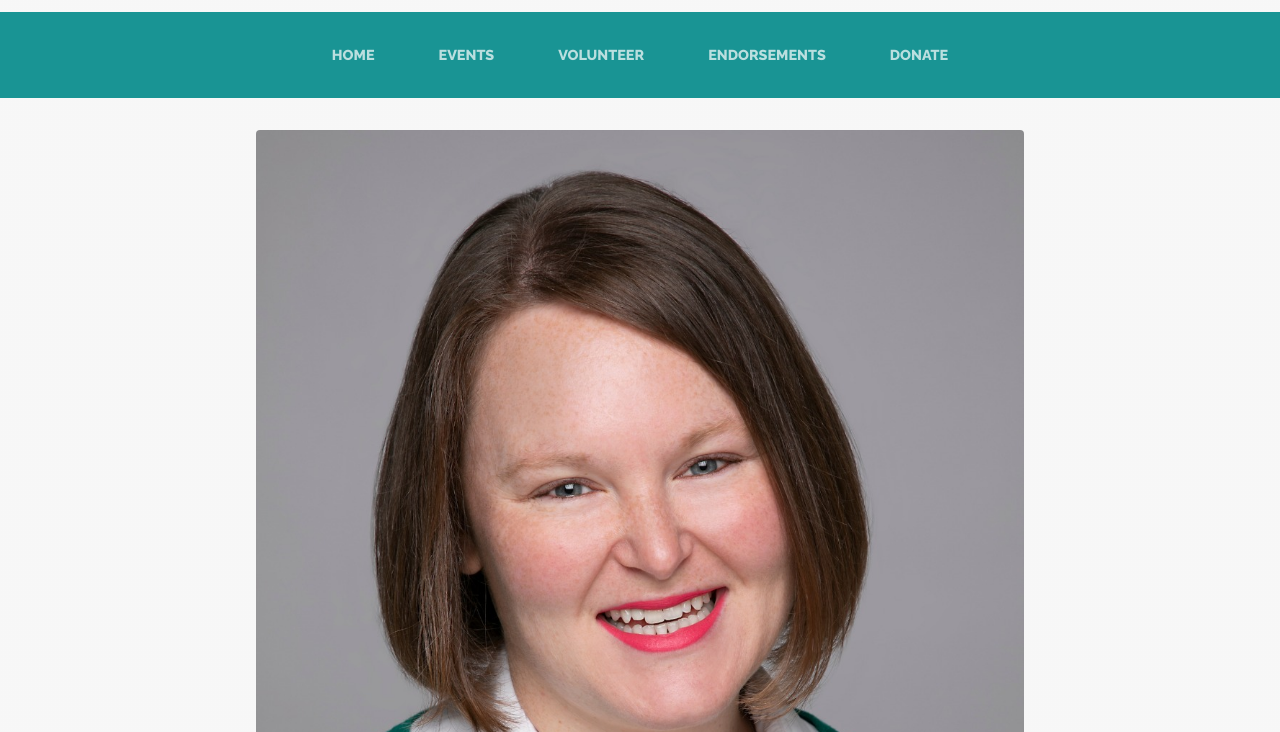
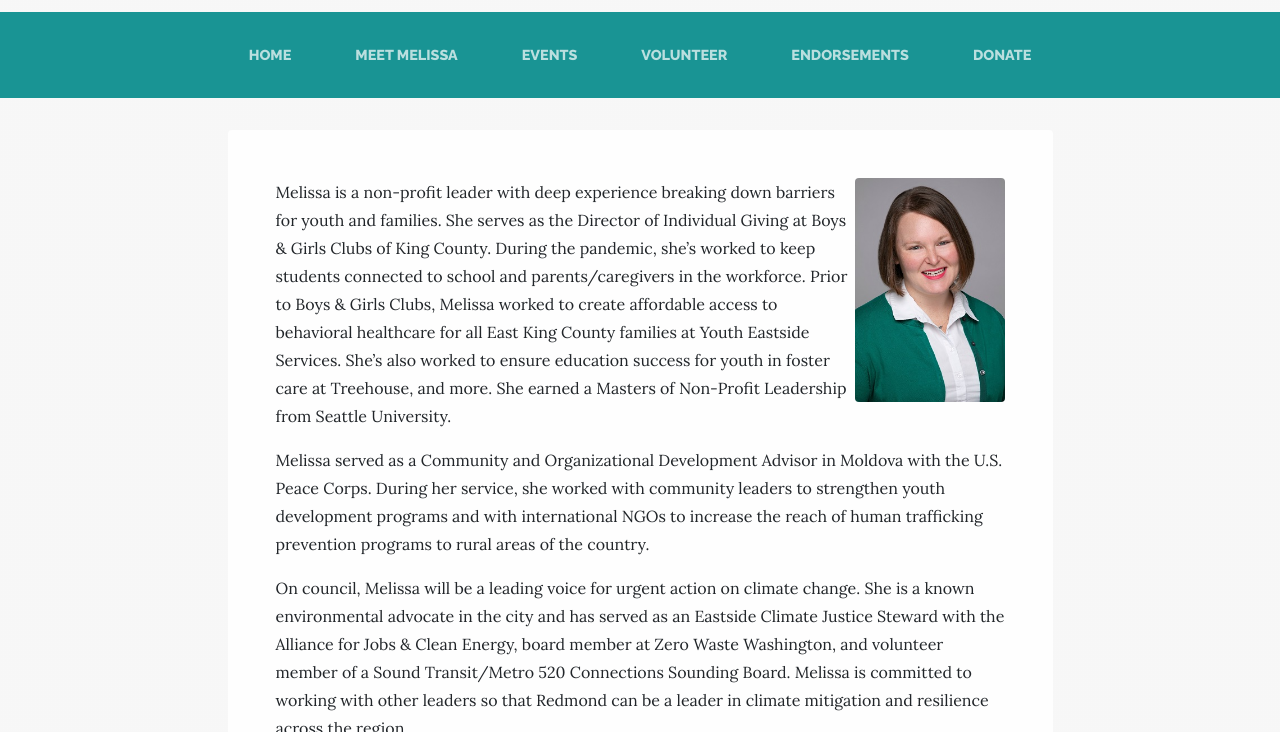
Before and after one commit to ElectMelissaStuart/website, a website: page meet_melissa.html in a window 1280 px wide. Shown: the part 68-800 px from the top of the page. Drawn offline with Linux system fonts and the light colour scheme.

Commit message:
Added meet melissa page

```diff
--- a/meet_melissa.html
+++ b/meet_melissa.html
@@ -43,6 +43,9 @@
             </a>
           </li>
           <li class="nav-item px-lg-4">
+            <a class="nav-link text-uppercase text-expanded" href="meet_melissa.html">Meet Melissa</a>
+          </li>
+          <li class="nav-item px-lg-4">
             <a class="nav-link text-uppercase text-expanded" href="events.html">Events</a>
           </li>
           <li class="nav-item px-lg-4">
@@ -59,25 +62,25 @@
       </div>
     </div>
   </nav>
+
   <section class="page-section">
     <div class="container">
-      <div class="product-item">
-        <img class="product-item-img mx-auto d-flex rounded img-fluid mb-3 mb-lg-0" src="img/meet_melissa.jpg" alt="">
-        <div class="product-item-description d-flex mr-auto">
-          <div class="bg-faded p-5 rounded">
-            <h2 class="section-heading mb-4">
-              <span class="section-heading-upper">Take action on climate change</span>
-            </h2>
+      <div class="about-heading-content">
+        <div class="row">
+          <div class="col-xl-9 col-lg-10 mx-auto">
+            <div class="bg-faded rounded p-5">
+            <img class="product-item-img mx-auto d-flex rounded img-fluid mb-3 mb-lg-0" src="img/meet_melissa_small.jpg" width="150"  alt="" align="right">
+            <p>
+              Melissa is a non-profit leader with deep experience breaking down barriers for youth and families. She serves as the Director of Individual Giving at Boys & Girls Clubs of King County. During the pandemic, she’s worked to keep students connected to school and parents/caregivers in the workforce. Prior to Boys & Girls Clubs, Melissa worked to create affordable access to behavioral healthcare for all East King County families at Youth Eastside Services. She’s also worked to ensure education success for youth in foster care at Treehouse, and more. She earned a Masters of Non-Profit Leadership from Seattle University.
+            </p>
+            <p>
+              Melissa served as a Community and Organizational Development Advisor in Moldova with the U.S. Peace Corps. During her service, she worked with community leaders to strengthen youth development programs and with international NGOs to increase the reach of human trafficking prevention programs to rural areas of the country.
+            </p>
             <p>
               On council, Melissa will be a leading voice for urgent action on climate change. She is a known environmental advocate in the city and has served as an Eastside Climate Justice Steward with the Alliance for Jobs & Clean Energy, board member at Zero Waste Washington, and volunteer member of a Sound Transit/Metro 520 Connections Sounding Board. Melissa is committed to working with other leaders so that Redmond can be a leader in climate mitigation and resilience across the region.
             </p>
-            <h2 class="section-heading mb-4">
-              <span class="section-heading-upper">Breaking down barriers</span>
-            </h2>
-            <p>
-              Melissa is a non-profit leader with deep experience breaking down barriers for youth and families. She proudly serves as the Director of Individual Giving at Boys & Girls Clubs of King County. During the pandemic, she’s worked to keep students connected to school and parents/caregivers in the workforce. Prior to Boys & Girls Clubs, Melissa worked to create affordable access to behavioral healthcare for all Eastside families at Youth Eastside Services. She’s also worked to ensure education success for youth in foster care at Treehouse, and more. She earned a Masters of Non-Profit Leadership from Seattle University.
-            </p>
-        </div>
+            </div>
+          </div>
         </div>
       </div>
     </div>
```
Also changed, not shown: endorsements.html (+4 -1 lines), events.html (+4 -1 lines), index.html (+4 -1 lines), volunteer.html (+4 -1 lines), img/meet_melissa_small.jpg (added), img_archive/meet_melissa.jpg (renamed from img/meet_melissa.jpg).
